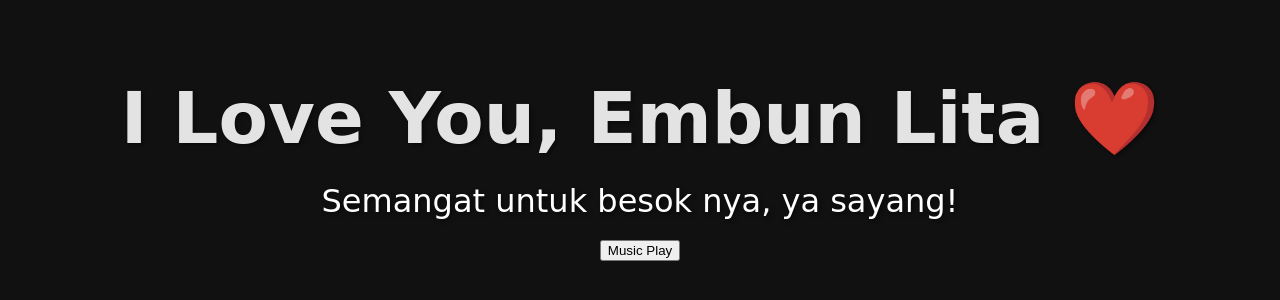
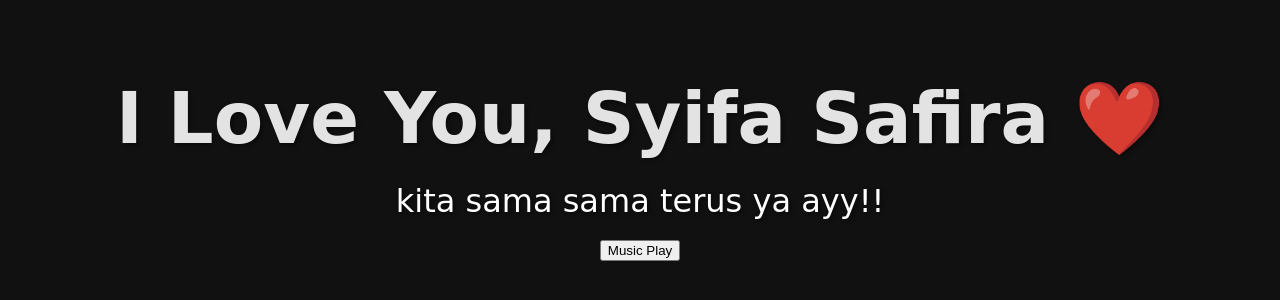
Before and after one commit to ilhammtg/formygf, a plain HTML site: page index.html in a window 1280 px wide. Shown: the part 232-532 px from the top of the page. Drawn offline with Linux system fonts and the light colour scheme.

Commit message:
Update index.html

```diff
--- a/index.html
+++ b/index.html
@@ -50,8 +50,8 @@
     </style>
 </head>
 <body>
-    <h1>I Love You, Embun Lita ❤️</h1>
-    <p>Semangat untuk besok nya, ya sayang!</p>
+    <h1>I Love You, Syifa Safira ❤️</h1>
+    <p>kita sama sama terus ya ayy!!</p>
     <audio id="background-music" loop>
         <source src="jaz1.mp3" type="audio/mpeg">
     </audio>
```
